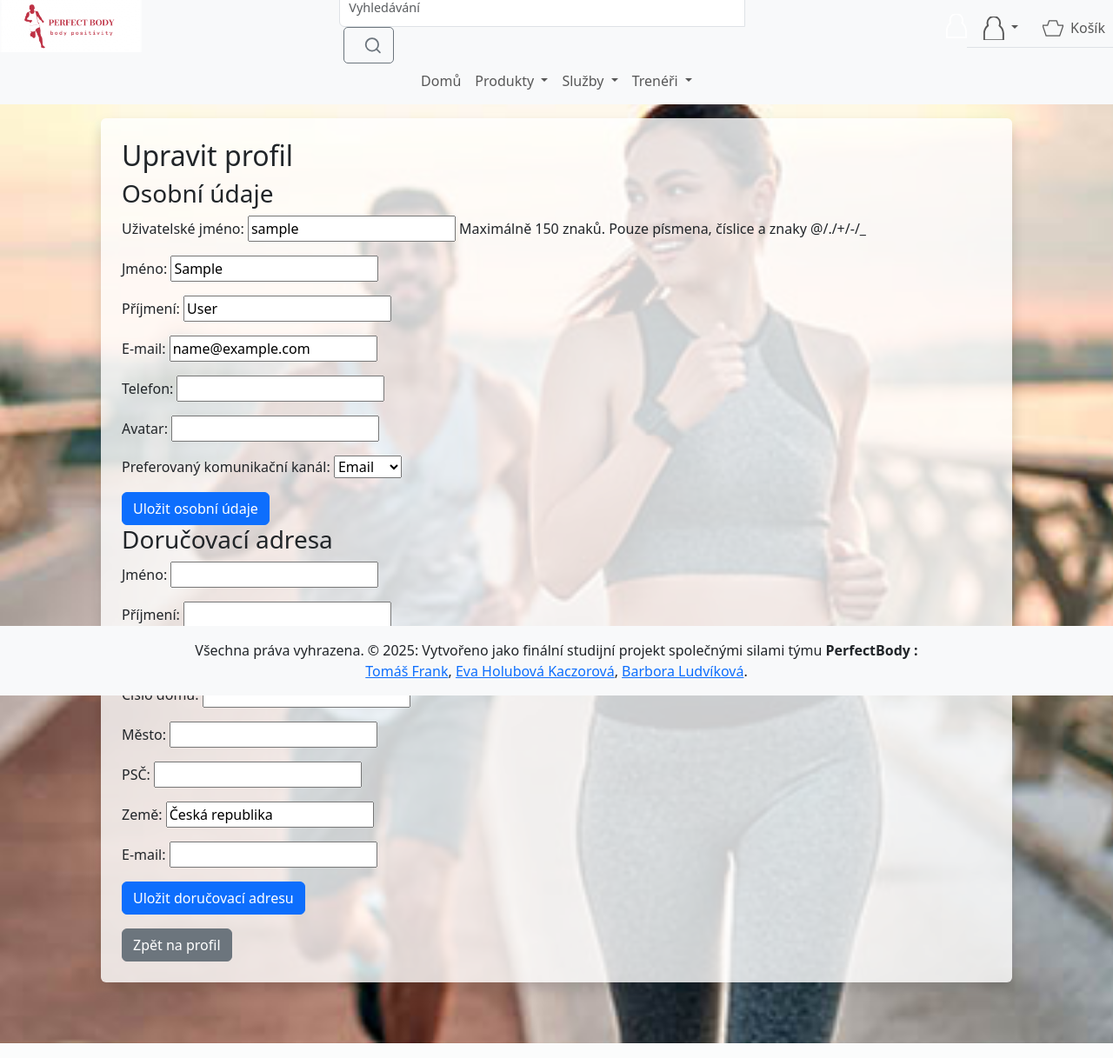
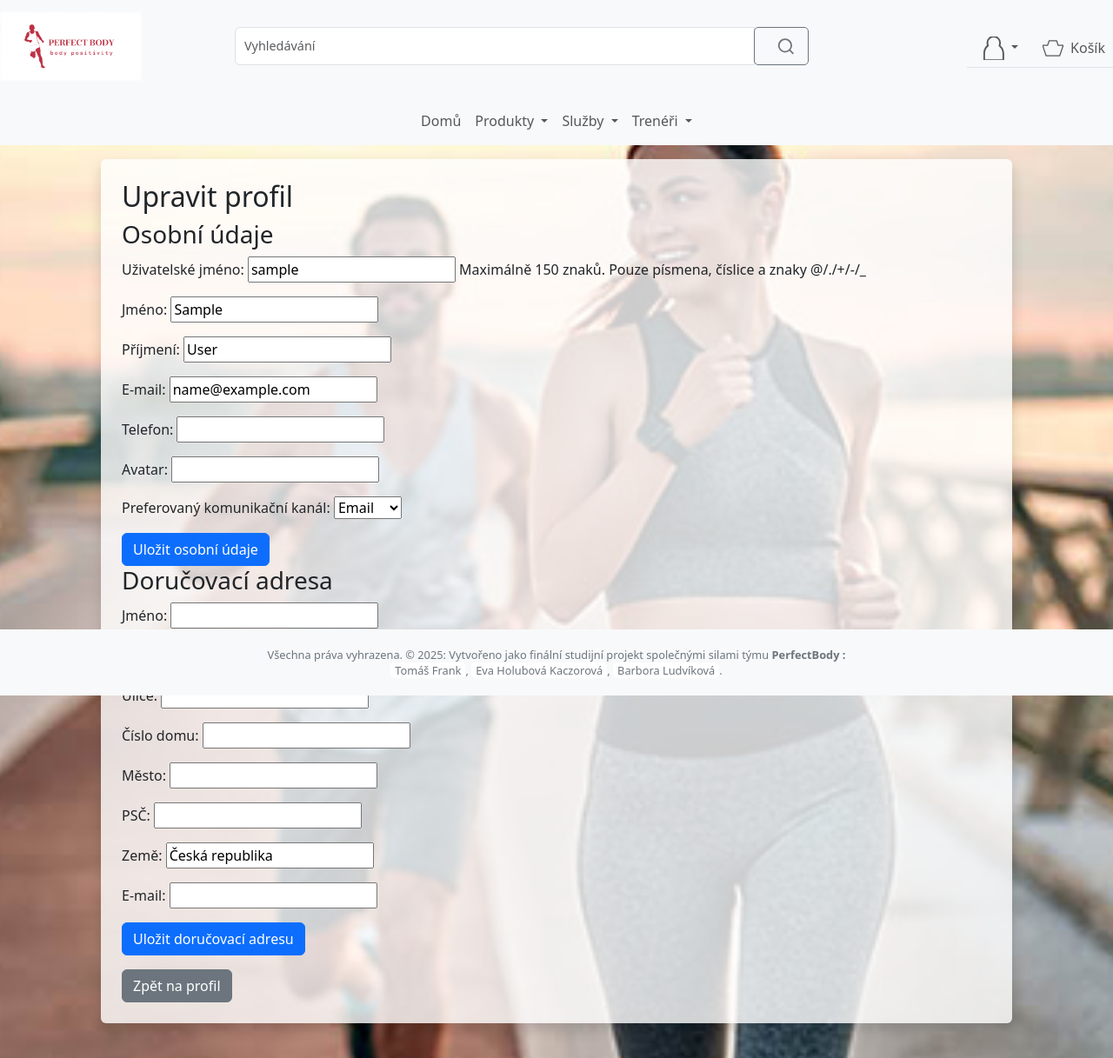
Before and after one commit to tanatos09/perfectbody, a Django app: page /edit_profile/ in a window 1280 px wide. Shown: the top 1217 px of the page at 87% size. Run offline with Django 5.2, Linux system fonts and the light colour scheme; the visitor is signed in with stand-in values (Sample User, id 1); data comes from the database, SQL or seed files in the repository; parts of the project's set-up code (start-up, migrations or seed data) failed here and were passed over.

Commit message:
search form2

```diff
--- a/static/styles.css
+++ b/static/styles.css
@@ -11,6 +11,13 @@ body {
     flex-direction: column;
     min-height: 100vh;
 }
+header {
+    margin: 0;
+    padding: 0;
+    width: 100%;
+    position: relative;
+    z-index: 1000;
+}
 header.fixed-top {
     margin: 0;
     padding: 0;
@@ -19,8 +26,13 @@ header.fixed-top {
     z-index: 1030;
     height: 100vh;
 }
-header.sticky-top {
+.sticky-top {
+    position: sticky;
     z-index: 1040;
+    padding: 0px;
+    margin: 0;
+    top: 0;
+    background-color: #27ec55;
 }
 
 /* Main styling */
@@ -90,10 +102,7 @@ main li {
     margin-top: 0;
     z-index: 1050;
 }
-.navbar {
-    height: 60px;
-    padding: 0 15px;
-}
+
 
 /* Responsivní navbar */
 .navbar-toggler {
@@ -144,8 +153,7 @@ main li {
     align-items: center;
     width: 100%; /* Kontejner pokryje celou šířku */
     margin: 0 auto;
-    padding: 10px 0;
-    gap: 10px; /* Mezera mezi vyhledáváním a ikonou */
+    gap: 0px; /* Mezera mezi vyhledáváním a ikonou */
 }
 #search-results {
     position: absolute;
@@ -161,15 +169,15 @@ main li {
     font-size: 0.8rem;
 }
 #search-input {
-    width: 100%; /* Vyplní dostupný prostor */
+    flex: 1;
     padding: 10px; /* Zvýšení čitelnosti */
     font-size: 0.9rem;
 }
 #search-form button {
-    padding: 8px 12px;
-    margin-left: 5px;
+    padding: 8px 15px;
     font-size: 0.9rem;
     border-radius: 5px;
+    display: inline-block;
 }
 
 /* === style icon === */
@@ -180,3 +188,78 @@ main li {
     vertical-align: middle; /* Zarovnání na střed s textem */
     margin-left: 10px; /* Mezera vpravo od vyhledávacího pole */
 }
+
+#search-results ul{
+    padding: 10px;
+}
+#search-form {
+    width: 60%;
+    position: relative;
+}
+
+/* === Alert === */
+/* Alert container */
+.alert-container {
+    display: flex;
+    flex-direction: column;
+    align-items: center;
+    justify-content: flex-start;
+    width: 100%; /* Roztažení na celou šířku main */
+    margin-top: 20px; /* Odstup od horního okraje */
+    margin-bottom: 10px; /* Odstup od obsahu */
+    z-index: 1050; /* Zajištění viditelnosti nad obsahem */
+}
+
+/* Alerty */
+.alert {
+    width: 90%; /* Zabírá většinu šířky stránky */
+    max-width: 500px; /* Maximální šířka */
+    margin-bottom: 10px; /* Odstup mezi jednotlivými alerty */
+    border-radius: 8px; /* Jemné zaoblení rohů */
+    text-align: center;
+    transition: opacity 0.15s linear;
+}
+
+/* Specifické styly pro typy alertů */
+.alert-success {
+    background-color: #d4edda; /* Zelené pozadí */
+    color: #155724; /* Tmavě zelený text */
+}
+
+.alert-danger {
+    background-color: #f8d7da; /* Červené pozadí */
+    color: #721c24; /* Tmavě červený text */
+}
+
+/* Tlačítko pro zavření alertu */
+.alert-dismissible .btn-close {
+    position: absolute;
+    top: 10px;
+    right: 10px;
+}
+
+/* === Footer === */
+footer {
+    font-size: 0.8rem;
+    background-color: #f8f9fa !important; /* Světle šedá barva */
+    color: #6c757d; /* Šedé písmo */
+    text-align: center;
+    padding: 20px 0;
+    position: fixed;
+    bottom: 0;
+    width: 100%;
+    line-height: initial;
+}
+footer a {
+    color: #6c757d; /* Šedé odkazy */
+    background-color: #ffffff; /* Bílé podbarvení odkazů */
+    border-radius: 5px;
+    text-decoration: none;
+    padding: 0 5px;
+}
+
+footer a:hover {
+    color: #ffffff; /* Bílé písmo při najetí myší */
+    background-color: #6c757d; /* Šedé podbarvení při najetí myší */
+
+}
--- a/templates/navbartop.html
+++ b/templates/navbartop.html
@@ -1,9 +1,10 @@
 {% load static %}
-<nav class="navbar navbar-expand-sm navbar-light bg-light d-flex align-items-center">
-    <a class="navbar-brand logo-container" href="/">
-        <img src="{% static 'images/PerfectBody_logo_b.png' %}" alt="PerfectBody" class="logo-img">
+<nav class="navbar navbar-expand-sm navbar-light bg-light d-flex align-items-center,">
+    <a class="navbar-brand" href="/">
+        <img src="{% static 'images/PerfectBody_logo_b.png' %}" alt="PerfectBody" style="height: 80px;">
     </a>
     <div class="search-wrapper">
+        <!-- Formulář pro vyhledávání -->
       <form method="get" action="{% url 'search' %}" id="search-form" class="form-inline my-2 my-lg-0 mx-auto position-relative">
     <div class="input-group">
         <input id="search-input" class="form-control" type="search" placeholder="Vyhledávání" aria-label="Search" autocomplete="off">
@@ -14,11 +15,9 @@
             </svg>
         </button>
     </div>
+    <div id="search-results" class="dropdown-menu w-100 shadow mt-1" style="display: none;"></div>
 </form>
-        <svg xmlns="http://www.w3.org/2000/svg" class="icon-size" viewBox="-112.6 199.2 23 28" fill="none" stroke="currentColor" stroke-width="2" stroke-linecap="round" stroke-linejoin="round">
-            <path d="M-91.5 213.4c-.8-1.3-1.8-2.5-3-3.5.5-1 .7-2 .7-3.2 0-2.1-.8-4-2.2-5.3-1.4-1.4-3.3-2.2-5.3-2.2s-4 .8-5.3 2.2c-1.4 1.4-2.2 3.3-2.2 5.3 0 1.1.3 2.2.7 3.2-1.2.9-2.3 2.1-3 3.5-.9 1.7-1.5 3.6-1.5 5.6v8.2h22.7V219c-.2-2-.7-3.9-1.6-5.6z"></path>
-        </svg>
-    </div>
+
 
         <!-- Uživatelské menu a košík -->
         <ul class="navbar-nav nav-tabs ms-auto">
@@ -27,6 +26,7 @@
                     <svg xmlns="http://www.w3.org/2000/svg" width="1em" height="1em" viewBox="-112.6 199.2 23 28" fill="none" stroke="currentColor" stroke-width="2" stroke-linecap="round" stroke-linejoin="round" class="icon-size">
     <path d="M-91.5 213.4c-.8-1.3-1.8-2.5-3-3.5.5-1 .7-2 .7-3.2 0-2.1-.8-4-2.2-5.3-1.4-1.4-3.3-2.2-5.3-2.2s-4 .8-5.3 2.2c-1.4 1.4-2.2 3.3-2.2 5.3 0 1.1.3 2.2.7 3.2-1.2.9-2.3 2.1-3 3.5-.9 1.7-1.5 3.6-1.5 5.6v8.2h22.7V219c-.2-2-.7-3.9-1.6-5.6z"></path>
 </svg>
+
                 </a>
                 <ul class="dropdown-menu dropdown-menu-end" aria-labelledby="userDropdown">
                     {% if user.is_authenticated %}
@@ -46,7 +46,9 @@
         <span class="ms-2">Košík</span>
     </a>
 </li>
+
         </ul>
+    </div>
 </nav>
 <div id="search-results" style="display: none;"></div>
 <script>
```
Lines whose indentation alone changed are shown as unchanged.
